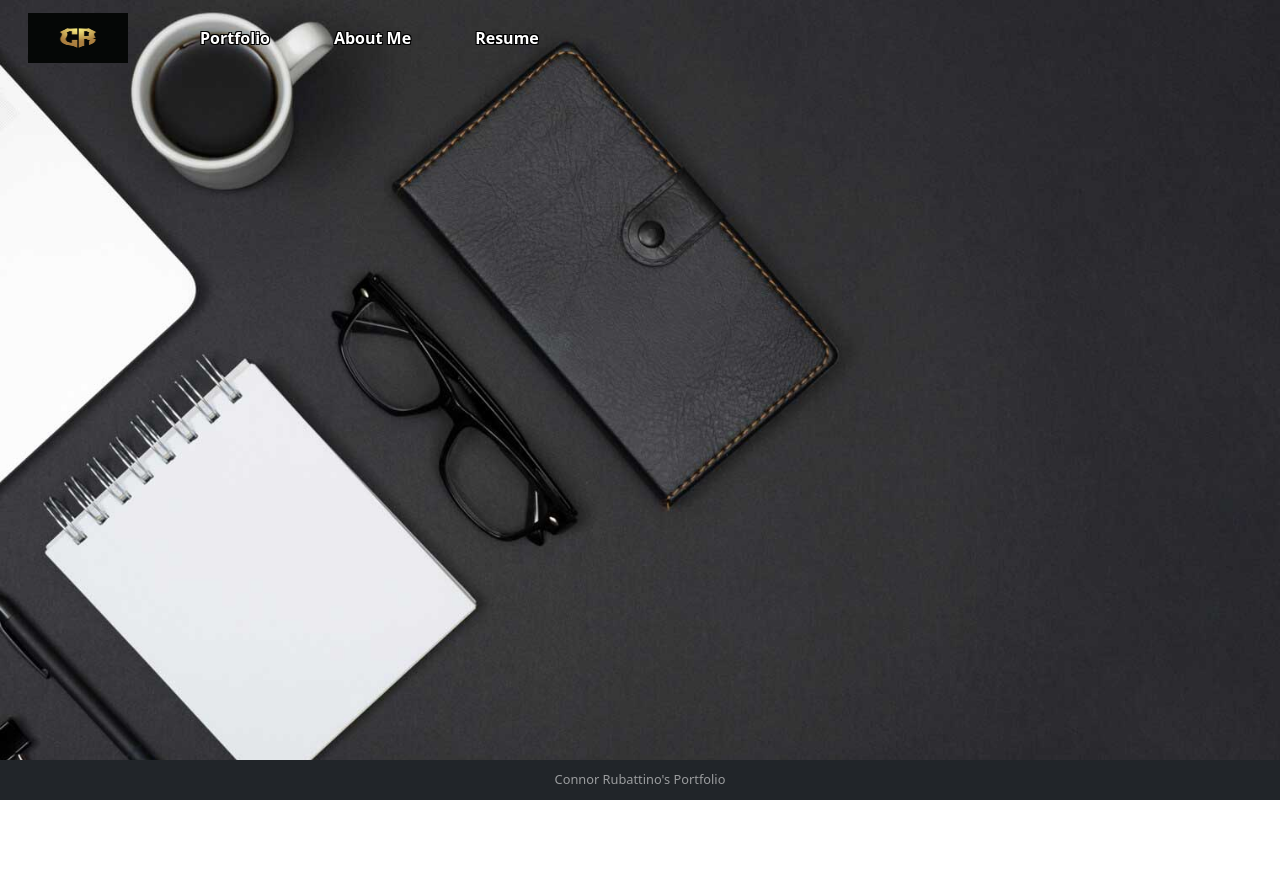
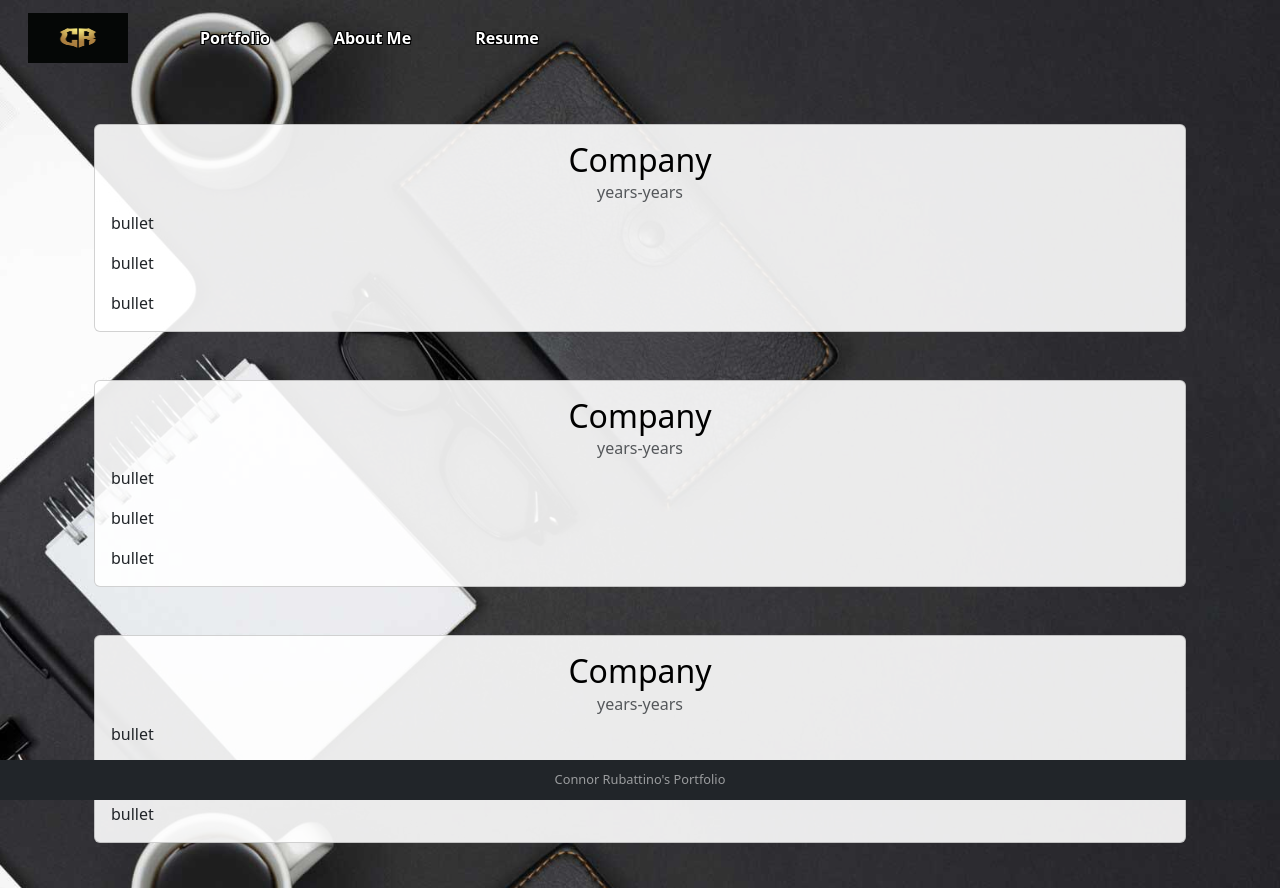
Before and after one commit to connorrubattino/cr_portfolio, a React (Vite) app: page /resume in a window 1280 px wide. Before the commit the page ends 800 px from the top, so only its background shows below. Built offline with nearby package versions, Linux system fonts and the light colour scheme.

Commit message:
bottom padding - resume setup

```diff
--- a/main.css
+++ b/main.css
@@ -10,6 +10,7 @@ body {
   background-repeat: no-repeat;
   background-position: center;
   background-attachment: fixed;
+  padding-bottom: 45px;
 }
 
 .navbar-link {
@@ -24,6 +25,10 @@ body {
   background-color: rgba(255, 255, 255, 0);
 }
 
+.card.bg-white-trans {
+  background-color: rgba(255, 255, 255, 0.90);
+}
+
 .outline {
   text-shadow: -1px -1px 0 #000,
                 1px -1px 0 #000,
--- a/src/App.tsx
+++ b/src/App.tsx
@@ -3,6 +3,7 @@ import Navigation from "./components/Navigation";
 import { Routes, Route } from "react-router-dom";
 import Footer from "./components/Footer";
 import Home from "./views/Home";
+import Resume from "./views/Resume";
 
 
 
@@ -15,6 +16,7 @@ export default function App(){
       <Container>
           <Routes>
             <Route path='/' element={<Home/>} />
+            <Route path='/resume' element={<Resume/>} />
           </Routes>
       </Container>
     <Footer/>
--- a/src/views/Resume.tsx
+++ b/src/views/Resume.tsx
@@ -0,0 +1,61 @@
+import Card from 'react-bootstrap/Card';
+import { Container } from 'react-bootstrap';
+// import Row from 'react-bootstrap/Row';
+// import Col from 'react-bootstrap/Col';
+
+type Props = {}
+
+
+export default function Resume({ }: Props) {
+    return (
+        <>
+            <Container className='custom-container'>
+                <Card style={{ width: '100%' }} className="mt-5 card bg-white-trans">
+                    <Card.Body>
+                        <Card.Title style={{ color: 'black' }} className='text-center' as="h2">Company</Card.Title>
+                        <Card.Subtitle className="mb-2 text-muted text-center">years-years</Card.Subtitle>
+                        <Card.Text>
+                            bullet
+                        </Card.Text>
+                        <Card.Text>
+                            bullet
+                        </Card.Text>
+                        <Card.Text>
+                            bullet
+                        </Card.Text>
+                    </Card.Body>
+                </Card>
+                <Card style={{ width: '100%' }} className="mt-5 card bg-white-trans">
+                    <Card.Body>
+                        <Card.Title style={{ color: 'black' }} className='text-center' as="h2">Company</Card.Title>
+                        <Card.Subtitle className="mb-2 text-muted text-center">years-years</Card.Subtitle>
+                        <Card.Text>
+                            bullet
+                        </Card.Text>
+                        <Card.Text>
+                            bullet
+                        </Card.Text>
+                        <Card.Text>
+                            bullet
+                        </Card.Text>
+                    </Card.Body>
+                </Card>
+                <Card style={{ width: '100%' }} className="mt-5 card bg-white-trans">
+                    <Card.Body>
+                        <Card.Title style={{ color: 'black' }} className='text-center' as="h2">Company</Card.Title>
+                        <Card.Subtitle className="mb-2 text-muted text-center">years-years</Card.Subtitle>
+                        <Card.Text>
+                            bullet
+                        </Card.Text>
+                        <Card.Text>
+                            bullet
+                        </Card.Text>
+                        <Card.Text>
+                            bullet
+                        </Card.Text>
+                    </Card.Body>
+                </Card>
+            </Container>
+        </>
+    )
+}
```
